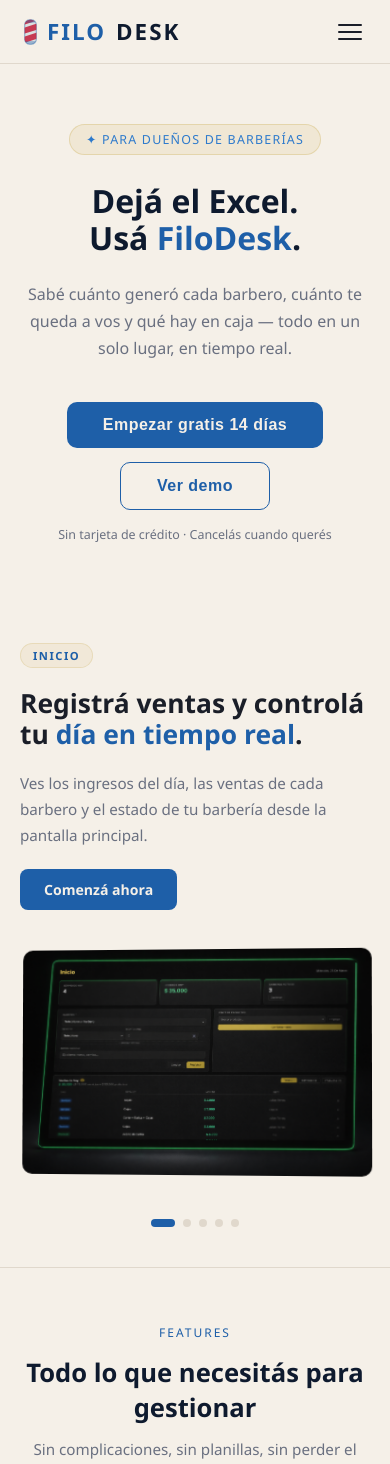
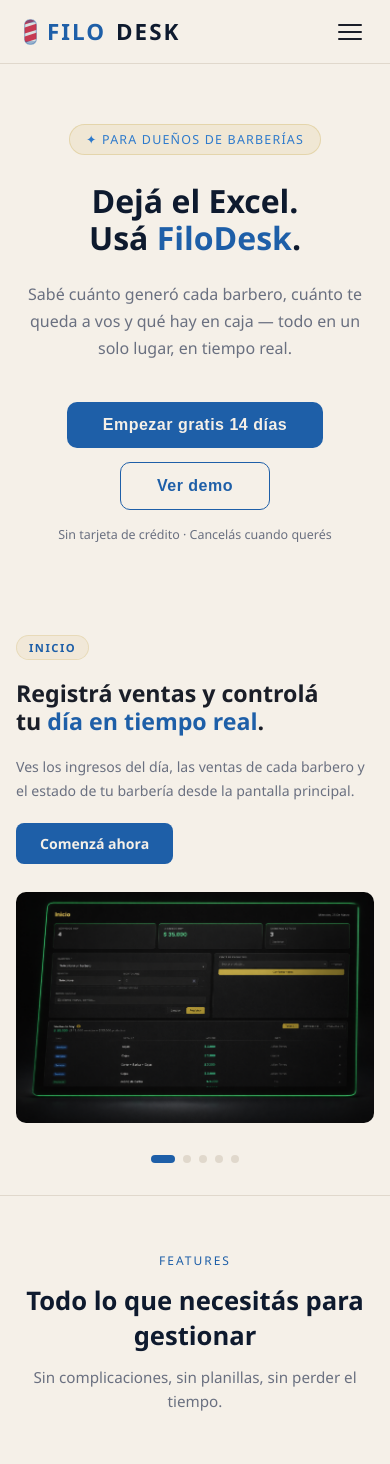
Before and after one commit to nievarodrigo/filodesk-app, a Next.js app: page / in a window 390 px wide. Shown: the top 1464 px of the page. Built offline with nearby package versions, Linux system fonts and the light colour scheme; no server answers.

Commit message:
fix: mobile layout para HowItWorks y carousel
- stepsGrid pasa a 1 columna en mobile (antes quedaba en 3 columnas muy angostas)
- carousel: sin tilt en pantallas <= 480px, padding y gap más ajustados

```diff
--- a/src/components/landing/landing.module.css
+++ b/src/components/landing/landing.module.css
@@ -853,6 +853,9 @@
 
   .featuresGrid { grid-template-columns: 1fr; }
 
+  .stepsGrid { grid-template-columns: 1fr; gap: 24px; }
+  .step { padding: 0; }
+
   .aboutGrid { grid-template-columns: 1fr; gap: 32px; }
 
   .pricingGrid { grid-template-columns: 1fr; max-width: 400px; }
--- a/src/components/landing/mockupCarousel.module.css
+++ b/src/components/landing/mockupCarousel.module.css
@@ -138,7 +138,7 @@
 
   .slide {
     grid-template-columns: 1fr;
-    gap: 32px;
+    gap: 28px;
     padding: 0 20px;
   }
 
@@ -149,3 +149,20 @@
   .title { font-size: 1.65rem; }
   .desc { max-width: 100%; }
 }
+
+@media (max-width: 480px) {
+  .section { padding: 40px 0 32px; }
+
+  .slide { gap: 20px; padding: 0 16px; }
+
+  .mockupWrap {
+    transform: none;
+  }
+  .mockupWrap:hover {
+    transform: none;
+  }
+
+  .title { font-size: 1.45rem; }
+  .desc { font-size: .88rem; }
+  .dots { margin-top: 28px; }
+}
```
